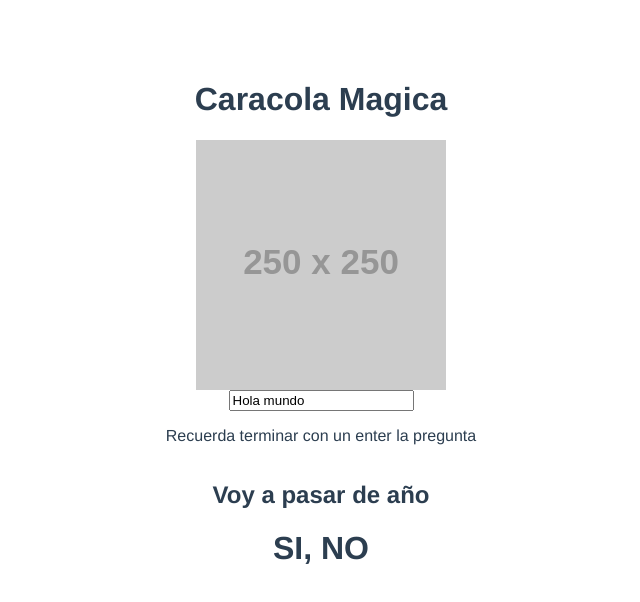
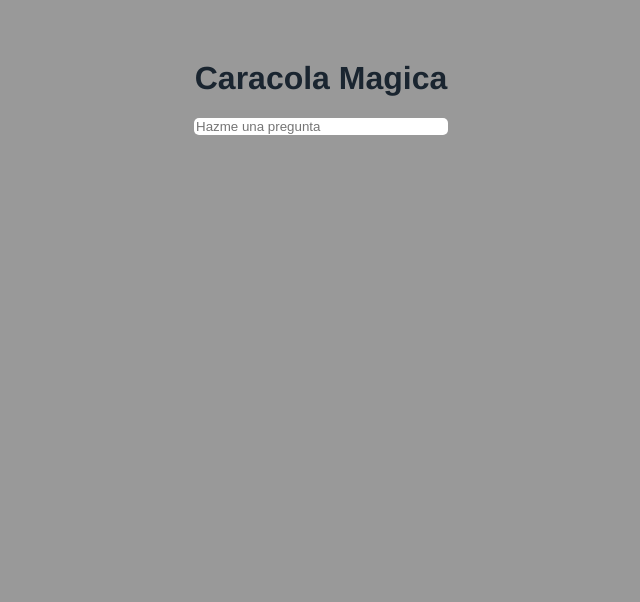
Before and after one commit to Sebas0399/pw_u2_v_p4_aa, a Vue app: page / in a window 1280 px wide. Shown: the top 602 px of the page, without its empty margins (319-959 px from the left). Built offline with nearby package versions, Linux system fonts and the light colour scheme.

Commit message:
Taller API's

```diff
--- a/src/components/CaracolaMagica.vue
+++ b/src/components/CaracolaMagica.vue
@@ -1,12 +1,13 @@
 <template>
+  <h1>Caracola Magica</h1>
+  <img v-if="imagen !== ''" :src="imagen" alt="No se puede mostrar" />
+  <div class="db-dark"></div>
   <div class="container">
-    <h1>Caracola Magica</h1>
-    <img src="https://via.placeholder.com/250" alt="No se puede mostrar" />
-    <input type="text" placeholder="Hazme una pregunta" v-model="pregunta"/>
-    <p>Recuerda terminar con un enter la pregunta</p>
+    <input  type="text" placeholder="Hazme una pregunta" v-model="pregunta" />
+
     <div>
-      <h2>Voy a pasar de año</h2>
-      <h1>SI, NO</h1>
+      <h2>{{ pregunta }}</h2>
+      <h2>{{ respuesta }}</h2>
     </div>
   </div>
 </template>
@@ -15,14 +16,63 @@
 export default {
   data() {
     return {
-        pregunta:'Hola mundo'
+      pregunta: "",
+      respuesta: "",
+      imagen: "",
+
     };
+  },
+  methods: {
+    async consumirApi() {
+      const { answer, image } = await fetch("https://yesno.wtf/api").then(
+        (response) => response.json()
+      );
+      this.respuesta = answer;
+      this.imagen = image;
+    },
+    cambiarEstilo(){
+
+    }
+  },
+  watch: {
+    pregunta(value, oldValue) {
+      if (value.includes("?")) {
+        this.consumirApi();
+      }
+
+    },
   },
 };
 </script>
 
 <style>
-.container{
-    flex-direction: column;
+.container {
+  flex-direction: column;
+  position: relative;
+}
+
+img,
+.db-dark {
+  height: 100vh;
+  width: 100vw;
+  left: 0px;
+  max-height: 100%;
+  max-width: 100%;
+  position: fixed;
+  top: 0px;
+
+}
+.db-dark {
+  background-color: rgba(0, 0, 0, 0.4);
+}
+input{
+  width: 250px;
+  padding: 10px,15px;
+  border-radius: 5px;
+  border: none;
+}
+h2{
+  color: white;
+  font-size: 50px;
 }
 </style>
```
Also changed, not shown: src/components/Componente1.vue (deleted, +0 -13 lines), src/components/HelloWorld.vue (deleted, +0 -58 lines).
